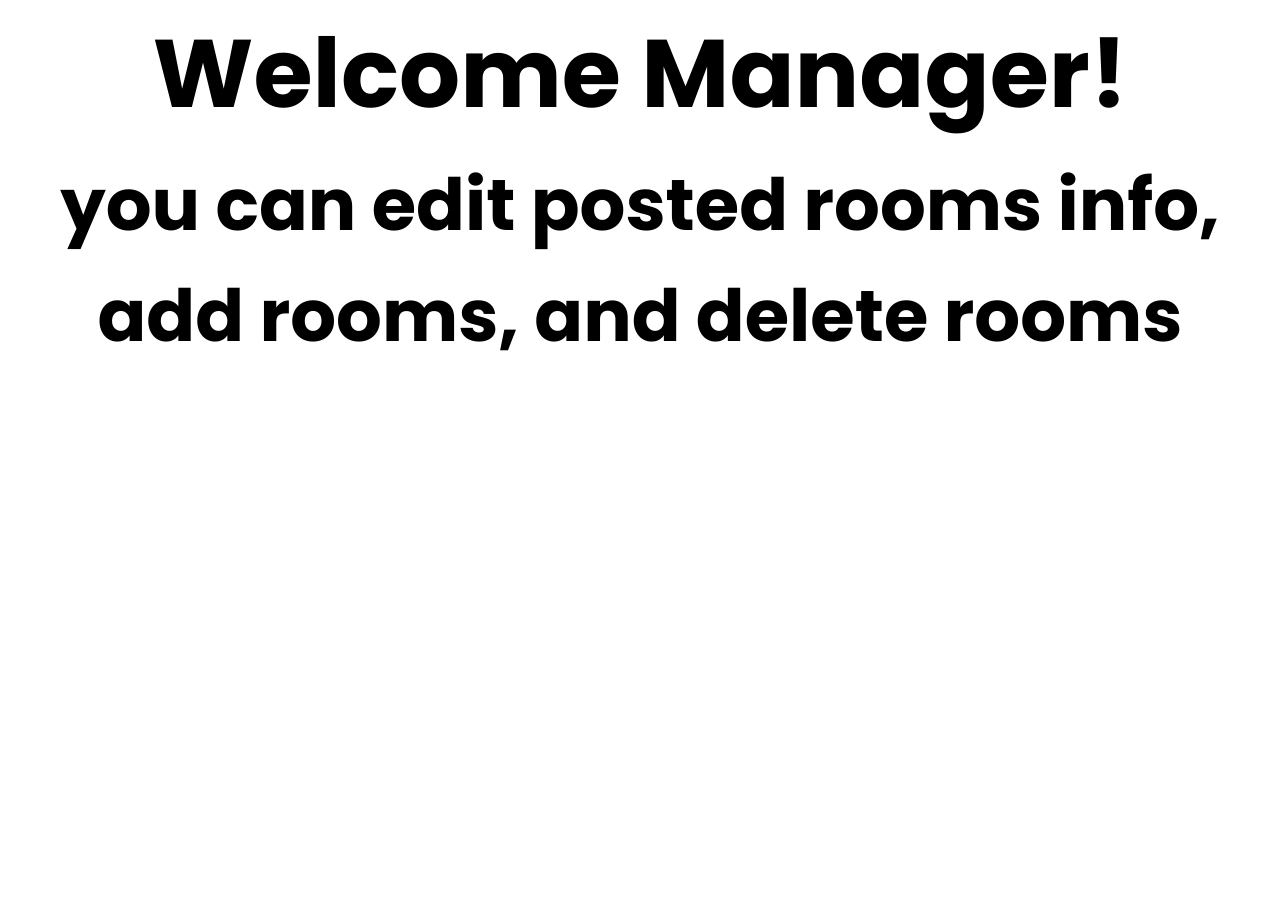
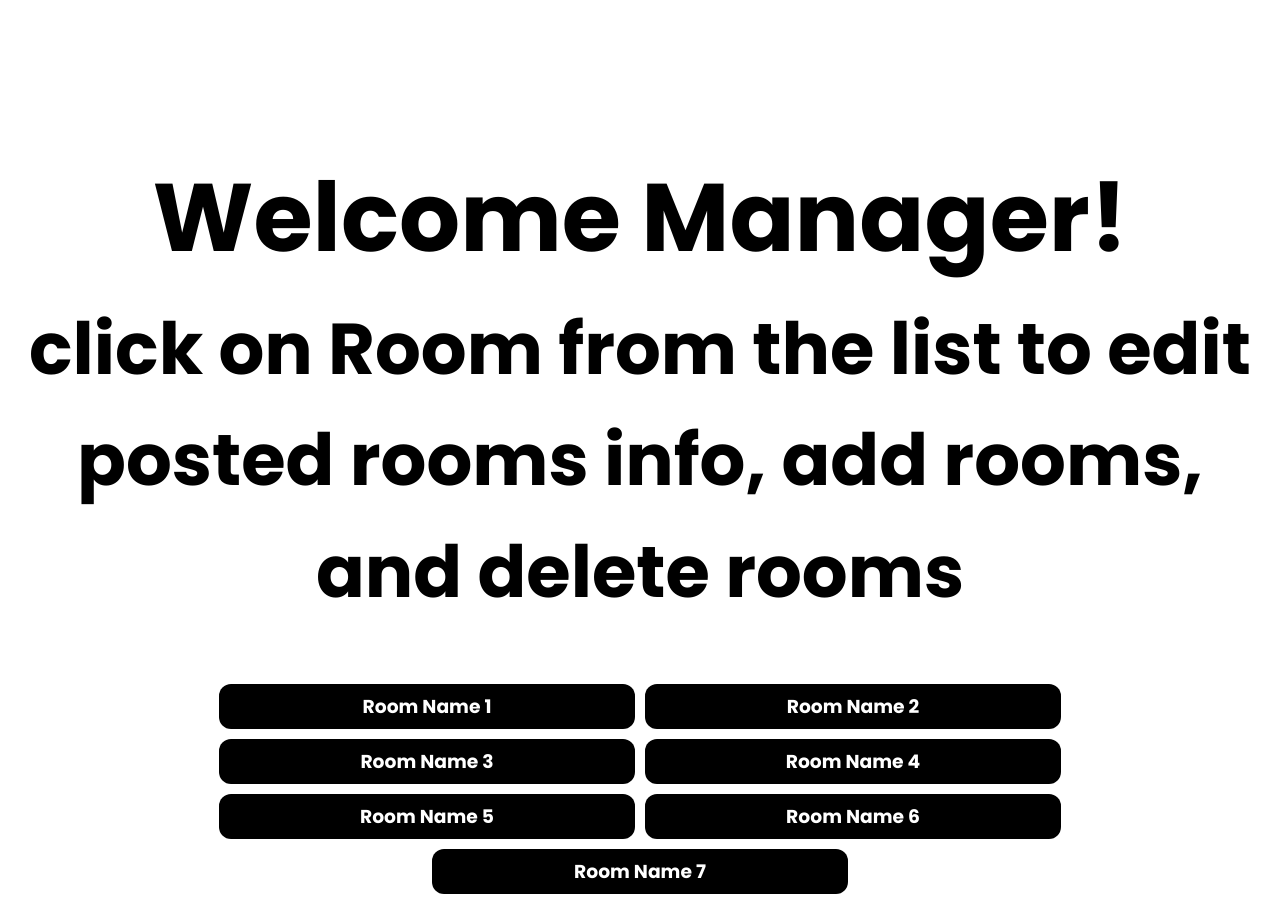
Before and after one commit to damonJiangCode/OnlineRentalSystem, a website built with Parcel: page src/frontEnd/the_actually_website/manager-view.html in a window 1280 px wide. Before the commit the page ends 800 px from the top, so only its background shows below. Built offline with nearby package versions, Linux system fonts and the light colour scheme.

Commit message:
finished the manager view page

```diff
--- a/src/frontEnd/the_actually_website/manager-view.css
+++ b/src/frontEnd/the_actually_website/manager-view.css
@@ -10,4 +10,21 @@
     align-items: stretch;
     align-content: flex-start;
     gap: 10px 10px;
+    list-style: none;
+    color: white;
+    margin: 1em;
+    border-radius: 25px;
 }
+.item{
+    background: black;
+    padding: 0.5em;
+    border-radius: 12px;
+    flex: 0 0 33.333333%;
+    text-align: center;
+}
+li:hover{
+    background:gray;
+}
+.someroom{
+    margin-top: 3em;
+}
--- a/src/frontEnd/the_actually_website/manager-view.html
+++ b/src/frontEnd/the_actually_website/manager-view.html
@@ -37,10 +37,53 @@
       <body>
           <link rel="stylesheet" href="./manager-view.css" rel="stylesheet" />
           <!-- code start here -->
-          <div class="heading">
+          <div class="heading someroom">
             <h1>Welcome Manager!</h1>
-            <h2>you can edit posted rooms info, add rooms, and delete rooms</h2>
+            <h2>click on Room from the list to edit posted rooms info, add rooms, and delete rooms</h2>
           </div>
+          <hr>
+          <!-- flexbox -->
+          <ul class="container someroom">
+              <!-- example of the rooms that the manager posted NOTE that only showing the name of the hotel, and when click on it,
+            it will open a new tab to do the editing-->
+              <li class="item">
+                  <a href="edit-room.html" target="_blank">
+                      <h3>Room Name 1</h3>
+                  </a>
+              </li>
+              <li class="item">
+                <a href="edit-room.html" target="_blank">
+                    <h3>Room Name 2</h3>
+                </a>
+            </li>
+            <li class="item">
+                <a href="edit-room.html" target="_blank">
+                    <h3>Room Name 3</h3>
+                </a>
+            </li>
+            <li class="item">
+                <a href="edit-room.html" target="_blank">
+                    <h3>Room Name 4</h3>
+                </a>
+            </li>
+            <li class="item">
+                <a href="edit-room.html" target="_blank">
+                    <h3>Room Name 5</h3>
+                </a>
+            </li>
+            <li class="item">
+                <a href="edit-room.html" target="_blank">
+                    <h3>Room Name 6</h3>
+                </a>
+            </li>
+            <li class="item">
+                <a href="edit-room.html" target="_blank">
+                    <h3>Room Name 7</h3>
+                </a>
+            </li>
+
+          </ul>
+          <!-- flexbox end -->
           <!-- body code ends here -->
         <script src="script.js"></script>
       </body>
```
Also changed, not shown: src/frontEnd/the_actually_website/edit-room.html (added).
